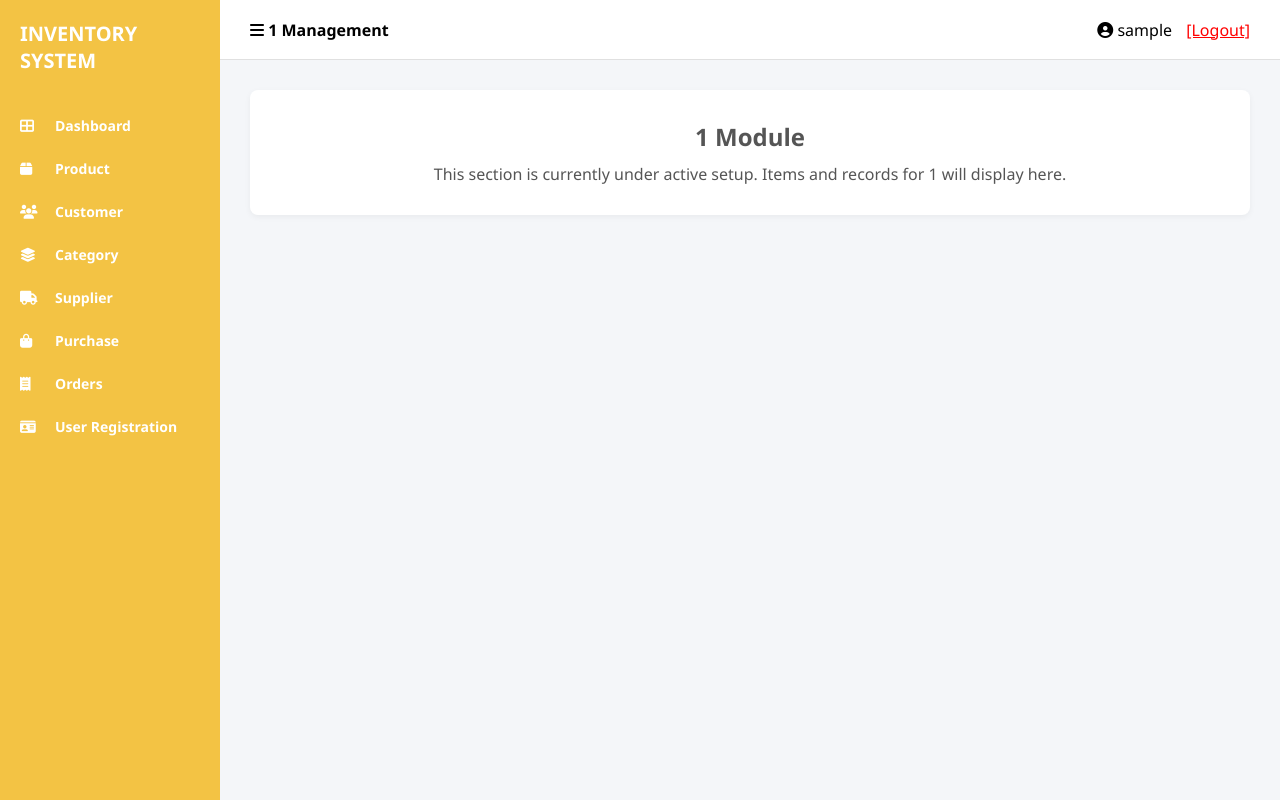
After one commit to ec03plzo-afk/inventory-management-system, a Flask app: page /section/1 in a window 1280 px wide. The commit adds this page. Run offline with Flask 3, Linux system fonts and the light colour scheme; the visitor is signed in with stand-in values (Sample User, id 1); some libraries are stand-ins or nearby versions.

Commit message:
Enable links for all sidebar items and dashboard cards

```diff
--- a/app.py
+++ b/app.py
@@ -117,7 +117,6 @@ def dashboard():
 
     total_products = len(inventory)
     total_categories = len(set(item['category'] for item in inventory)) if inventory else 0
-
     conn.close()
 
     return render_template('dashboard.html', total_products=total_products, total_categories=total_categories)
@@ -149,6 +148,13 @@ def products():
     conn.close()
 
     return render_template('products.html', inventory=inventory, low_stock_items=low_stock_items, search_query=search_query)
+
+# Generic Section Route for Customer, Category, Supplier, Purchase, Orders, User Registration
+@app.route('/section/<title>')
+def view_section(title):
+    if not session.get('logged_in'):
+        return redirect(url_for('login'))
+    return render_template('section.html', title=title)
 
 @app.route('/add', methods=['POST'])
 def add_item():
--- /dev/null
+++ b/templates/section.html
@@ -0,0 +1,54 @@
+<!DOCTYPE html>
+<html lang="en">
+<head>
+    <meta charset="UTF-8">
+    <title>{{ title }} - Inventory System</title>
+    <link rel="stylesheet" href="https://cdnjs.cloudflare.com/ajax/libs/font-awesome/6.4.0/css/all.min.css">
+    <style>
+        * { box-sizing: border-box; margin: 0; padding: 0; font-family: 'Segoe UI', Tahoma, Geneva, Verdana, sans-serif; }
+        body { display: flex; height: 100vh; background-color: #f4f6f9; }
+
+        .sidebar { width: 220px; background-color: #f3c344; padding: 20px 0; display: flex; flex-direction: column; }
+        .sidebar-brand { font-size: 20px; font-weight: bold; color: #ffffff; padding: 0 20px 30px 20px; text-transform: uppercase; }
+        .sidebar-menu { list-style: none; }
+        .sidebar-menu li a { display: flex; align-items: center; padding: 12px 20px; color: #ffffff; text-decoration: none; font-weight: 600; font-size: 14px; }
+        .sidebar-menu li a:hover, .sidebar-menu li a.active { background-color: rgba(255, 255, 255, 0.25); }
+        .sidebar-menu li a i { width: 25px; margin-right: 10px; }
+
+        .main-wrapper { flex: 1; display: flex; flex-direction: column; }
+        .top-header { height: 60px; background: white; border-bottom: 1px solid #e0e0e0; display: flex; justify-content: space-between; align-items: center; padding: 0 30px; }
+        .content-body { padding: 30px; }
+        .card { background: white; padding: 30px; border-radius: 8px; box-shadow: 0 2px 6px rgba(0,0,0,0.05); text-align: center; color: #555; }
+    </style>
+</head>
+<body>
+
+    <div class="sidebar">
+        <div class="sidebar-brand">INVENTORY SYSTEM</div>
+        <ul class="sidebar-menu">
+            <li><a href="/dashboard"><i class="fa-solid fa-th-large"></i> Dashboard</a></li>
+            <li><a href="/products"><i class="fa-solid fa-box"></i> Product</a></li>
+            <li><a href="/section/Customer" class="{% if title == 'Customer' %}active{% endif %}"><i class="fa-solid fa-users"></i> Customer</a></li>
+            <li><a href="/section/Category" class="{% if title == 'Category' %}active{% endif %}"><i class="fa-solid fa-layer-group"></i> Category</a></li>
+            <li><a href="/section/Supplier" class="{% if title == 'Supplier' %}active{% endif %}"><i class="fa-solid fa-truck"></i> Supplier</a></li>
+            <li><a href="/section/Purchase" class="{% if title == 'Purchase' %}active{% endif %}"><i class="fa-solid fa-shopping-bag"></i> Purchase</a></li>
+            <li><a href="/section/Orders" class="{% if title == 'Orders' %}active{% endif %}"><i class="fa-solid fa-receipt"></i> Orders</a></li>
+            <li><a href="/section/User Registration" class="{% if title == 'User Registration' %}active{% endif %}"><i class="fa-solid fa-id-card"></i> User Registration</a></li>
+        </ul>
+    </div>
+
+    <div class="main-wrapper">
+        <div class="top-header">
+            <div><i class="fa-solid fa-bars"></i> <strong>{{ title }} Management</strong></div>
+            <div><i class="fa-solid fa-circle-user"></i> {{ session['username'] }} <a href="/logout" style="color: red; margin-left: 10px;">[Logout]</a></div>
+        </div>
+
+        <div class="content-body">
+            <div class="card">
+                <h2>{{ title }} Module</h2>
+                <p style="margin-top: 10px;">This section is currently under active setup. Items and records for {{ title }} will display here.</p>
+            </div>
+        </div>
+    </div>
+</body>
+</html>
```
Also changed, not shown: templates/dashboard.html (+25 -36 lines), templates/products.html (+6 -6 lines).
